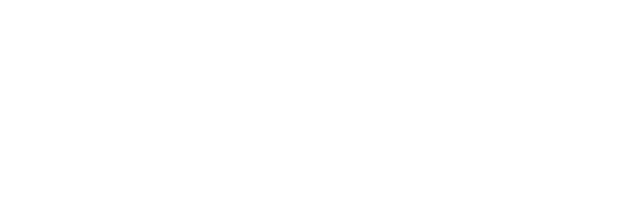
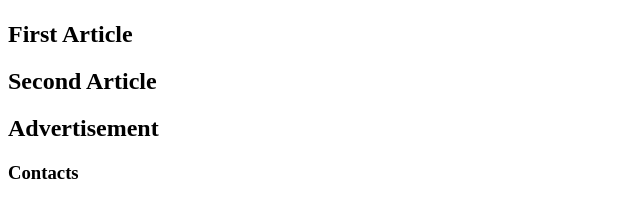
Before and after one commit to BogdanCzoriev/dark-page, a plain HTML site: page index.html in a window 1280 px wide. Shown: the whole page, without its empty margins (0-640 px from the left). Drawn offline with Linux system fonts and the light colour scheme.

Commit message:
html semantics add changes

```diff
--- a/index.html
+++ b/index.html
@@ -16,20 +16,24 @@
 
        <main>
            <article>
-
+               <h2>First Article</h2>
            </article>
 
            <article>
-
+               <h2>Second Article</h2>
            </article>
 
            <aside>
-
+               <h2>Advertisement</h2>
            </aside>
        </main>
 
        <footer>
+           <h3>Contacts</h3>
 
+           <nav>
+
+           </nav>
        </footer>
     </body>
 </html>
```
